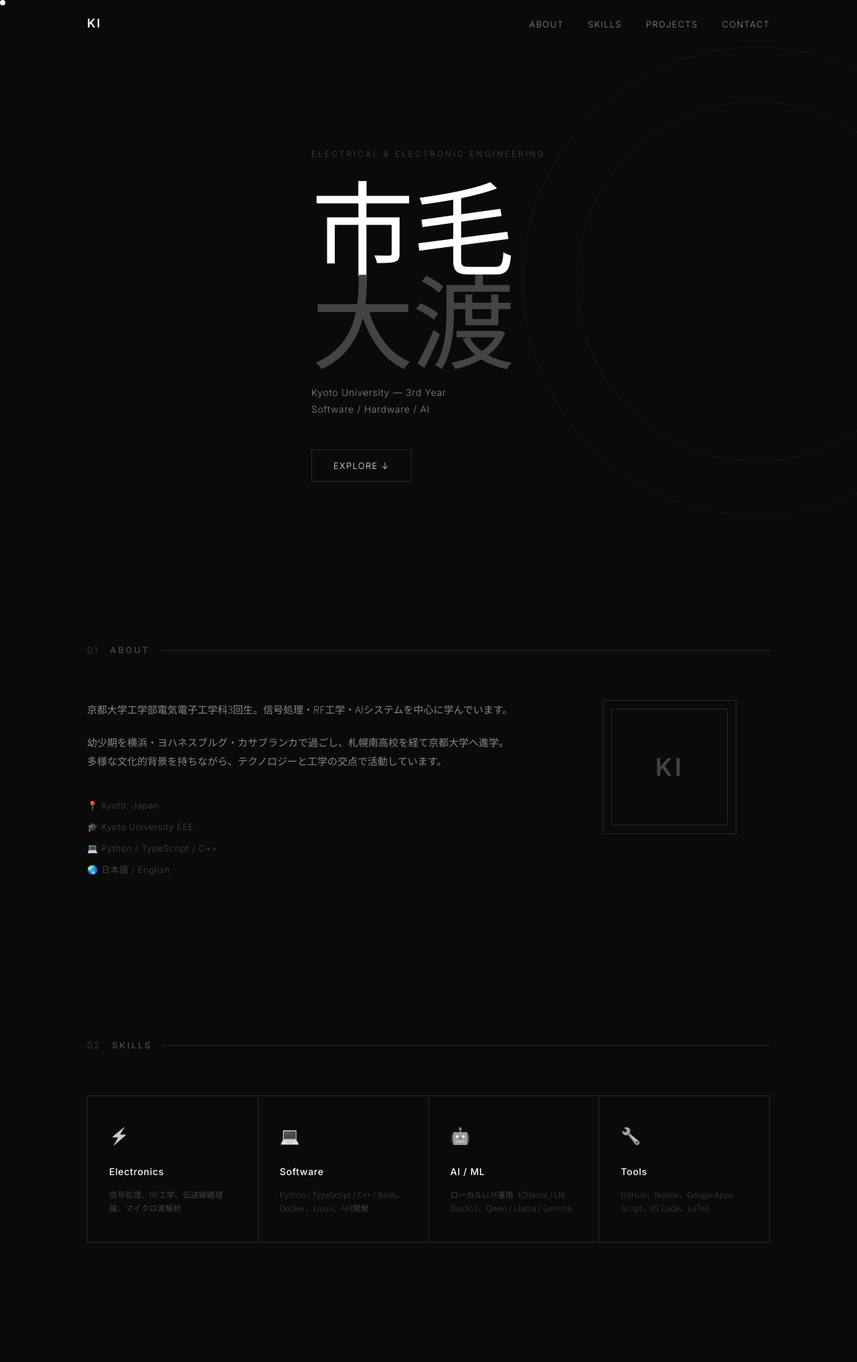
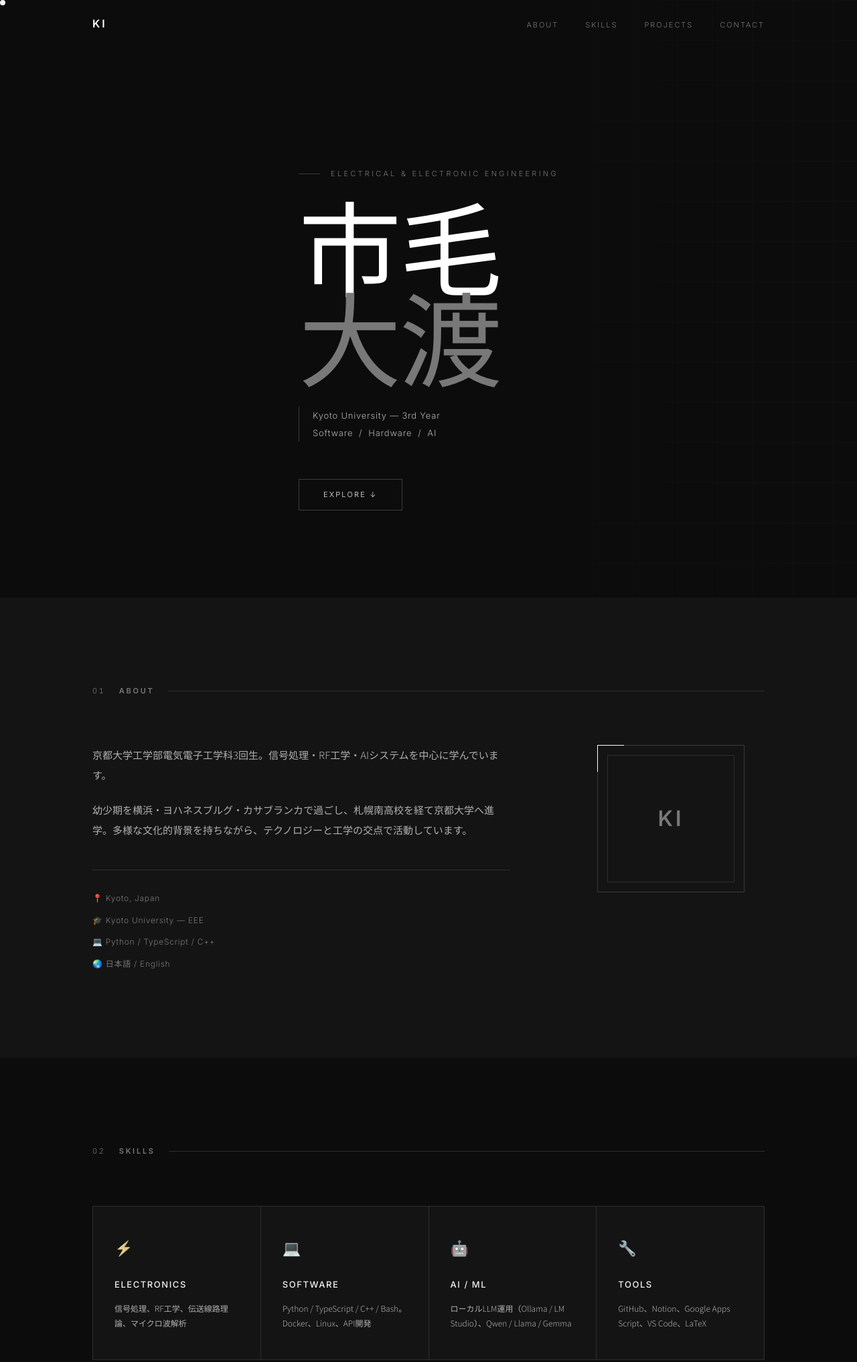
Before and after one commit to KAIN18915/KAIN18915.github.io, a plain HTML site: page index.html in a window 1280 px wide. Shown: the top 2033 px of the page at 67% size. Drawn offline with Linux system fonts and the light colour scheme.

Commit message:
Improve contrast, typography hierarchy, and visual polish

```diff
--- a/index.html
+++ b/index.html
@@ -3,9 +3,9 @@
 <head>
   <meta charset="UTF-8">
   <meta name="viewport" content="width=device-width, initial-scale=1.0">
-  <title>市毛大渡 — Portfolio</title>
+  <title>市毛大渡 &mdash; Portfolio</title>
   <link rel="stylesheet" href="style.css">
-  <link href="https://fonts.googleapis.com/css2?family=Inter:wght@300;400;500;600&family=Noto+Sans+JP:wght@300;400;500&display=swap" rel="stylesheet">
+  <link href="https://fonts.googleapis.com/css2?family=Inter:wght@200;300;400;500;600&family=Noto+Sans+JP:wght@200;300;400;500&display=swap" rel="stylesheet">
 </head>
 <body>
   <div class="cursor"></div>
@@ -24,29 +24,35 @@
 
   <section id="hero">
     <div class="hero-inner">
-      <p class="hero-tag">Electrical & Electronic Engineering</p>
-      <h1>市毛<br><span>大渡</span></h1>
-      <p class="hero-sub">Kyoto University — 3rd Year<br>Software / Hardware / AI</p>
-      <a href="#about" class="btn">Explore ↓</a>
+      <p class="hero-tag">Electrical &amp; Electronic Engineering</p>
+      <h1>
+        市毛
+        <span class="name-sub">大渡</span>
+      </h1>
+      <p class="hero-sub">
+        Kyoto University &mdash; 3rd Year<br>
+        Software &nbsp;/&nbsp; Hardware &nbsp;/&nbsp; AI
+      </p>
+      <a href="#about" class="btn">Explore &darr;</a>
     </div>
     <div class="hero-deco"></div>
   </section>
 
   <section id="about">
     <div class="section-inner">
-      <h2 class="section-title"><span>01</span> About</h2>
+      <h2 class="section-title"><span class="num">01</span> About</h2>
       <div class="about-grid">
-        <div class="about-text">
+        <div class="about-text fade-up">
           <p>京都大学工学部電気電子工学科3回生。信号処理・RF工学・AIシステムを中心に学んでいます。</p>
           <p>幼少期を横浜・ヨハネスブルグ・カサブランカで過ごし、札幌南高校を経て京都大学へ進学。多様な文化的背景を持ちながら、テクノロジーと工学の交点で活動しています。</p>
           <ul class="about-facts">
             <li>📍 Kyoto, Japan</li>
-            <li>🎓 Kyoto University EEE</li>
+            <li>🎓 Kyoto University &mdash; EEE</li>
             <li>💻 Python / TypeScript / C++</li>
             <li>🌏 日本語 / English</li>
           </ul>
         </div>
-        <div class="about-visual">
+        <div class="about-visual fade-up">
           <div class="about-box">
             <div class="about-box-inner">
               <span>KI</span>
@@ -59,24 +65,24 @@
 
   <section id="skills">
     <div class="section-inner">
-      <h2 class="section-title"><span>02</span> Skills</h2>
+      <h2 class="section-title"><span class="num">02</span> Skills</h2>
       <div class="skills-grid">
-        <div class="skill-card">
+        <div class="skill-card fade-up">
           <div class="skill-icon">⚡</div>
           <h3>Electronics</h3>
           <p>信号処理、RF工学、伝送線路理論、マイクロ波解析</p>
         </div>
-        <div class="skill-card">
+        <div class="skill-card fade-up">
           <div class="skill-icon">💻</div>
           <h3>Software</h3>
           <p>Python / TypeScript / C++ / Bash。Docker、Linux、API開発</p>
         </div>
-        <div class="skill-card">
+        <div class="skill-card fade-up">
           <div class="skill-icon">🤖</div>
           <h3>AI / ML</h3>
           <p>ローカルLLM運用（Ollama / LM Studio）、Qwen / Llama / Gemma</p>
         </div>
-        <div class="skill-card">
+        <div class="skill-card fade-up">
           <div class="skill-icon">🔧</div>
           <h3>Tools</h3>
           <p>GitHub、Notion、Google Apps Script、VS Code、LaTeX</p>
@@ -87,9 +93,9 @@
 
   <section id="projects">
     <div class="section-inner">
-      <h2 class="section-title"><span>03</span> Projects</h2>
+      <h2 class="section-title"><span class="num">03</span> Projects</h2>
       <div class="projects-list">
-        <div class="project-item">
+        <div class="project-item fade-up">
           <div class="project-num">001</div>
           <div class="project-info">
             <h3>Local LLM Server</h3>
@@ -99,7 +105,7 @@
             <span>Python</span><span>Docker</span><span>AI</span>
           </div>
         </div>
-        <div class="project-item">
+        <div class="project-item fade-up">
           <div class="project-num">002</div>
           <div class="project-info">
             <h3>Automation Workflows</h3>
@@ -109,7 +115,7 @@
             <span>GAS</span><span>Notion</span><span>TypeScript</span>
           </div>
         </div>
-        <div class="project-item">
+        <div class="project-item fade-up">
           <div class="project-num">003</div>
           <div class="project-info">
             <h3>Signal Analysis Tools</h3>
@@ -125,18 +131,20 @@
 
   <section id="contact">
     <div class="section-inner">
-      <h2 class="section-title"><span>04</span> Contact</h2>
-      <div class="contact-inner">
+      <h2 class="section-title"><span class="num">04</span> Contact</h2>
+      <div class="contact-inner fade-up">
+        <h3 class="contact-heading">Let's Connect</h3>
         <p class="contact-text">インターンシップや技術的なコラボレーションについてはお気軽にどうぞ。</p>
         <div class="contact-links">
-          <a href="https://github.com/KAIN18915" class="contact-btn" target="_blank">GitHub →</a>
+          <a href="https://github.com/KAIN18915" class="contact-btn" target="_blank" rel="noopener">GitHub &rarr;</a>
         </div>
       </div>
     </div>
   </section>
 
   <footer>
-    <p>© 2026 市毛大渡 — Built with GitHub Pages</p>
+    <span>&copy; 2026 市毛大渡</span>
+    <span>Built with GitHub Pages</span>
   </footer>
 
   <script src="script.js"></script>
--- a/script.js
+++ b/script.js
@@ -3,6 +3,11 @@ const cursor = document.querySelector('.cursor');
 document.addEventListener('mousemove', (e) => {
   cursor.style.left = e.clientX - 4 + 'px';
   cursor.style.top = e.clientY - 4 + 'px';
+});
+
+document.querySelectorAll('a, button, .skill-card, .project-item').forEach(el => {
+  el.addEventListener('mouseenter', () => cursor.classList.add('hovering'));
+  el.addEventListener('mouseleave', () => cursor.classList.remove('hovering'));
 });
 
 // Nav scroll effect
@@ -13,17 +18,14 @@ window.addEventListener('scroll', () => {
 
 // Fade-in on scroll
 const observer = new IntersectionObserver((entries) => {
-  entries.forEach(e => {
+  entries.forEach((e, i) => {
     if (e.isIntersecting) {
-      e.target.style.opacity = '1';
-      e.target.style.transform = 'translateY(0)';
+      setTimeout(() => {
+        e.target.classList.add('visible');
+      }, i * 100);
+      observer.unobserve(e.target);
     }
   });
-}, { threshold: 0.1 });
+}, { threshold: 0.12 });
 
-document.querySelectorAll('.skill-card, .project-item, .about-text').forEach(el => {
-  el.style.opacity = '0';
-  el.style.transform = 'translateY(20px)';
-  el.style.transition = 'opacity 0.6s ease, transform 0.6s ease';
-  observer.observe(el);
-});
+document.querySelectorAll('.fade-up').forEach(el => observer.observe(el));
--- a/style.css
+++ b/style.css
@@ -5,14 +5,16 @@
 }
 
 :root {
-  --bg: #0a0a0a;
-  --bg2: #111111;
-  --bg3: #1a1a1a;
-  --border: #2a2a2a;
-  --text: #e8e8e8;
-  --text-dim: #888888;
-  --text-dimmer: #444444;
+  --bg: #0c0c0c;
+  --bg2: #141414;
+  --bg3: #1c1c1c;
+  --border: #2e2e2e;
+  --border-light: #3a3a3a;
+  --text: #f0f0f0;
+  --text-dim: #b0b0b0;
+  --text-dimmer: #787878;
   --accent: #ffffff;
+  --accent-warm: #d4c5a9;
   --font-en: 'Inter', sans-serif;
   --font-ja: 'Noto Sans JP', sans-serif;
 }
@@ -40,8 +42,16 @@ body {
   top: 0; left: 0;
   pointer-events: none;
   z-index: 9999;
-  transition: transform 0.15s ease;
+  transition: transform 0.15s ease, width 0.2s ease, height 0.2s ease;
   mix-blend-mode: difference;
+}
+
+.cursor.hovering {
+  width: 20px;
+  height: 20px;
+  margin-left: -6px;
+  margin-top: -6px;
+  opacity: 0.5;
 }
 
 /* NAV */
@@ -50,50 +60,67 @@ nav {
   top: 0;
   width: 100%;
   z-index: 100;
-  padding: 20px 0;
+  padding: 22px 0;
   border-bottom: 1px solid transparent;
-  transition: border-color 0.3s, background 0.3s;
+  transition: border-color 0.4s, background 0.4s;
 }
 
 nav.scrolled {
-  background: rgba(10,10,10,0.95);
+  background: rgba(12,12,12,0.92);
   border-color: var(--border);
-  backdrop-filter: blur(10px);
+  backdrop-filter: blur(16px);
+  -webkit-backdrop-filter: blur(16px);
 }
 
 .nav-inner {
   max-width: 1100px;
   margin: 0 auto;
-  padding: 0 40px;
+  padding: 0 48px;
   display: flex;
   justify-content: space-between;
   align-items: center;
 }
 
 .nav-logo {
-  font-size: 18px;
+  font-size: 16px;
   font-weight: 600;
-  letter-spacing: 0.1em;
+  letter-spacing: 0.18em;
   color: var(--accent);
 }
 
 .nav-links {
   list-style: none;
   display: flex;
-  gap: 36px;
+  gap: 40px;
 }
 
 .nav-links a {
   text-decoration: none;
-  color: var(--text-dim);
-  font-size: 13px;
-  letter-spacing: 0.1em;
+  color: var(--text-dimmer);
+  font-size: 11px;
+  letter-spacing: 0.18em;
   text-transform: uppercase;
-  transition: color 0.2s;
+  transition: color 0.25s;
+  position: relative;
+}
+
+.nav-links a::after {
+  content: '';
+  position: absolute;
+  bottom: -3px;
+  left: 0;
+  width: 0;
+  height: 1px;
+  background: var(--accent);
+  transition: width 0.25s;
 }
 
 .nav-links a:hover {
   color: var(--accent);
+}
+
+.nav-links a:hover::after {
+  width: 100%;
 }
 
 /* HERO */
@@ -108,106 +135,123 @@ nav.scrolled {
 .hero-inner {
   max-width: 1100px;
   margin: 0 auto;
-  padding: 0 40px;
-  padding-top: 100px;
+  padding: 0 48px;
+  padding-top: 120px;
   position: relative;
   z-index: 2;
 }
 
 .hero-tag {
-  font-size: 12px;
-  letter-spacing: 0.25em;
+  font-size: 11px;
+  letter-spacing: 0.3em;
   text-transform: uppercase;
   color: var(--text-dimmer);
-  margin-bottom: 24px;
+  margin-bottom: 28px;
+  display: flex;
+  align-items: center;
+  gap: 16px;
+}
+
+.hero-tag::before {
+  content: '';
+  width: 32px;
+  height: 1px;
+  background: var(--border-light);
 }
 
 #hero h1 {
   font-family: var(--font-ja);
-  font-size: clamp(72px, 12vw, 160px);
-  font-weight: 300;
-  line-height: 0.9;
+  font-size: clamp(80px, 12vw, 168px);
+  font-weight: 200;
+  line-height: 0.88;
   letter-spacing: -0.02em;
   color: var(--accent);
-  margin-bottom: 32px;
+  margin-bottom: 40px;
 }
 
-#hero h1 span {
+#hero h1 .name-sub {
   display: block;
   color: var(--text-dimmer);
+  font-weight: 200;
 }
 
 .hero-sub {
-  font-size: 14px;
+  font-size: 13px;
   color: var(--text-dim);
-  line-height: 1.8;
-  margin-bottom: 48px;
-  letter-spacing: 0.05em;
+  line-height: 2;
+  margin-bottom: 56px;
+  letter-spacing: 0.06em;
+  border-left: 1px solid var(--border-light);
+  padding-left: 20px;
 }
 
 .btn {
-  display: inline-block;
-  padding: 12px 32px;
-  border: 1px solid var(--border);
+  display: inline-flex;
+  align-items: center;
+  gap: 10px;
+  padding: 13px 36px;
+  border: 1px solid var(--border-light);
   color: var(--text);
   text-decoration: none;
-  font-size: 13px;
-  letter-spacing: 0.1em;
+  font-size: 11px;
+  letter-spacing: 0.2em;
   text-transform: uppercase;
-  transition: background 0.2s, color 0.2s;
+  transition: background 0.25s, color 0.25s, border-color 0.25s;
 }
 
 .btn:hover {
   background: var(--accent);
   color: var(--bg);
+  border-color: var(--accent);
 }
 
+/* Hero grid lines deco */
 .hero-deco {
   position: absolute;
-  right: -200px;
-  top: 50%;
-  transform: translateY(-50%);
-  width: 700px;
-  height: 700px;
-  border: 1px solid var(--border);
-  border-radius: 50%;
+  right: 0;
+  top: 0;
+  width: 45%;
+  height: 100%;
+  background-image:
+    linear-gradient(var(--border) 1px, transparent 1px),
+    linear-gradient(90deg, var(--border) 1px, transparent 1px);
+  background-size: 60px 60px;
   opacity: 0.3;
   pointer-events: none;
-}
-
-.hero-deco::before {
-  content: '';
-  position: absolute;
-  inset: 80px;
-  border: 1px solid var(--border);
-  border-radius: 50%;
+  mask-image: linear-gradient(to left, rgba(0,0,0,0.6), transparent);
+  -webkit-mask-image: linear-gradient(to left, rgba(0,0,0,0.6), transparent);
 }
 
 /* SECTIONS */
 section {
-  padding: 120px 0;
+  padding: 130px 0;
+}
+
+section:nth-child(even) {
+  background: var(--bg2);
 }
 
 .section-inner {
   max-width: 1100px;
   margin: 0 auto;
-  padding: 0 40px;
+  padding: 0 48px;
 }
 
 .section-title {
-  font-size: 13px;
-  letter-spacing: 0.2em;
+  font-size: 11px;
+  letter-spacing: 0.25em;
   text-transform: uppercase;
   color: var(--text-dimmer);
-  margin-bottom: 64px;
+  margin-bottom: 72px;
   display: flex;
   align-items: center;
-  gap: 16px;
+  gap: 20px;
 }
 
-.section-title span {
+.section-title .num {
   color: var(--text-dimmer);
   font-weight: 300;
+  font-variant-numeric: tabular-nums;
 }
 
 .section-title::after {
@@ -220,8 +264,8 @@ section {
 /* ABOUT */
 .about-grid {
   display: grid;
-  grid-template-columns: 1fr 300px;
-  gap: 80px;
+  grid-template-columns: 1fr 280px;
+  gap: 100px;
   align-items: start;
 }
 
@@ -229,34 +273,41 @@ section {
   font-family: var(--font-ja);
   font-size: 15px;
   color: var(--text-dim);
-  margin-bottom: 20px;
+  margin-bottom: 22px;
   font-weight: 300;
-  line-height: 1.9;
+  line-height: 2;
 }
 
 .about-facts {
   list-style: none;
-  margin-top: 40px;
+  margin-top: 44px;
   display: flex;
   flex-direction: column;
-  gap: 10px;
+  gap: 12px;
+  border-top: 1px solid var(--border);
+  padding-top: 32px;
 }
 
 .about-facts li {
-  font-size: 13px;
+  font-size: 12px;
   color: var(--text-dimmer);
-  letter-spacing: 0.05em;
+  letter-spacing: 0.06em;
+  display: flex;
+  align-items: center;
+  gap: 10px;
 }
 
 .about-visual {
   display: flex;
   justify-content: center;
+  position: sticky;
+  top: 140px;
 }
 
 .about-box {
-  width: 200px;
-  height: 200px;
-  border: 1px solid var(--border);
+  width: 220px;
+  height: 220px;
+  border: 1px solid var(--border-light);
   display: flex;
   align-items: center;
   justify-content: center;
@@ -266,15 +317,26 @@ section {
 .about-box::before {
   content: '';
   position: absolute;
-  inset: 12px;
+  inset: 14px;
   border: 1px solid var(--border);
 }
 
+.about-box::after {
+  content: '';
+  position: absolute;
+  width: 40px;
+  height: 40px;
+  border-top: 1px solid var(--accent);
+  border-left: 1px solid var(--accent);
+  top: -1px;
+  left: -1px;
+}
+
 .about-box-inner span {
-  font-size: 36px;
+  font-size: 32px;
   font-weight: 600;
   color: var(--text-dimmer);
-  letter-spacing: 0.1em;
+  letter-spacing: 0.12em;
 }
 
 /* SKILLS */
@@ -287,51 +349,67 @@ section {
 }
 
 .skill-card {
-  background: var(--bg);
-  padding: 40px 32px;
-  transition: background 0.2s;
+  background: var(--bg2);
+  padding: 44px 32px;
+  transition: background 0.25s;
+  position: relative;
+  overflow: hidden;
+}
+
+.skill-card::before {
+  content: '';
+  position: absolute;
+  bottom: 0; left: 0;
+  width: 0;
+  height: 1px;
+  background: var(--accent);
+  transition: width 0.4s ease;
 }
 
 .skill-card:hover {
   background: var(--bg3);
 }
 
+.skill-card:hover::before {
+  width: 100%;
+}
+
 .skill-icon {
-  font-size: 24px;
-  margin-bottom: 20px;
-  filter: grayscale(1);
+  font-size: 22px;
+  margin-bottom: 24px;
+  filter: grayscale(0.6);
 }
 
 .skill-card h3 {
-  font-size: 14px;
+  font-size: 13px;
   font-weight: 500;
-  letter-spacing: 0.05em;
-  margin-bottom: 12px;
-  color: var(--accent);
+  letter-spacing: 0.12em;
+  text-transform: uppercase;
+  margin-bottom: 14px;
+  color: var(--text);
 }
 
 .skill-card p {
   font-family: var(--font-ja);
   font-size: 12px;
-  color: var(--text-dimmer);
-  line-height: 1.7;
+  color: var(--text-dim);
+  line-height: 1.8;
 }
 
 /* PROJECTS */
 .projects-list {
   display: flex;
   flex-direction: column;
-  gap: 0;
 }
 
 .project-item {
   display: grid;
-  grid-template-columns: 80px 1fr auto;
-  gap: 40px;
+  grid-template-columns: 72px 1fr auto;
+  gap: 48px;
   align-items: center;
-  padding: 40px 0;
+  padding: 44px 0;
   border-bottom: 1px solid var(--border);
-  transition: background 0.2s;
+  transition: padding-left 0.3s ease;
   cursor: default;
 }
 
@@ -340,29 +418,35 @@ section {
 }
 
 .project-item:hover {
-  padding-left: 20px;
+  padding-left: 16px;
 }
 
 .project-num {
-  font-size: 11px;
+  font-size: 10px;
   color: var(--text-dimmer);
-  letter-spacing: 0.1em;
-  font-weight: 500;
+  letter-spacing: 0.15em;
+  font-weight: 400;
+  font-variant-numeric: tabular-nums;
 }
 
 .project-info h3 {
-  font-size: 18px;
-  font-weight: 400;
+  font-size: 20px;
+  font-weight: 300;
+  color: var(--text);
+  margin-bottom: 10px;
+  letter-spacing: 0.02em;
+  transition: color 0.2s;
+}
+
+.project-item:hover .project-info h3 {
   color: var(--accent);
-  margin-bottom: 8px;
-  letter-spacing: 0.02em;
 }
 
 .project-info p {
   font-family: var(--font-ja);
   font-size: 13px;
-  color: var(--text-dimmer);
-  line-height: 1.7;
+  color: var(--text-dim);
+  line-height: 1.8;
 }
 
 .project-tags {
@@ -374,11 +458,17 @@ section {
 
 .project-tags span {
   font-size: 10px;
-  letter-spacing: 0.1em;
+  letter-spacing: 0.12em;
   text-transform: uppercase;
-  padding: 4px 10px;
+  padding: 5px 12px;
   border: 1px solid var(--border);
-  color: var(--text-dimmer);
+  color: var(--text-dim);
+  transition: border-color 0.2s, color 0.2s;
+}
+
+.project-item:hover .project-tags span {
+  border-color: var(--border-light);
+  color: var(--text);
 }
 
 /* CONTACT */
@@ -388,72 +478,91 @@ section {
 
 .contact-inner {
   text-align: center;
-  padding: 60px 0;
+  padding: 80px 0 40px;
+}
+
+.contact-heading {
+  font-size: clamp(36px, 5vw, 64px);
+  font-weight: 200;
+  color: var(--text);
+  margin-bottom: 20px;
+  letter-spacing: -0.01em;
 }
 
 .contact-text {
   font-family: var(--font-ja);
-  font-size: 15px;
+  font-size: 14px;
   color: var(--text-dim);
-  margin-bottom: 40px;
+  margin-bottom: 48px;
   font-weight: 300;
+  line-height: 1.9;
 }
 
 .contact-links {
   display: flex;
-  gap: 20px;
+  gap: 16px;
   justify-content: center;
 }
 
 .contact-btn {
-  display: inline-block;
-  padding: 14px 40px;
-  border: 1px solid var(--accent);
-  color: var(--accent);
+  display: inline-flex;
+  align-items: center;
+  gap: 8px;
+  padding: 14px 44px;
+  border: 1px solid var(--border-light);
+  color: var(--text);
   text-decoration: none;
-  font-size: 13px;
-  letter-spacing: 0.15em;
+  font-size: 11px;
+  letter-spacing: 0.2em;
   text-transform: uppercase;
-  transition: background 0.2s, color 0.2s;
+  transition: background 0.25s, color 0.25s, border-color 0.25s;
 }
 
 .contact-btn:hover {
   background: var(--accent);
   color: var(--bg);
+  border-color: var(--accent);
 }
 
 /* FOOTER */
 footer {
-  padding: 40px;
-  text-align: center;
+  padding: 36px 48px;
+  display: flex;
+  justify-content: space-between;
+  align-items: center;
   font-size: 11px;
   color: var(--text-dimmer);
-  letter-spacing: 0.1em;
+  letter-spacing: 0.12em;
   border-top: 1px solid var(--border);
+}
+
+/* FADE-IN */
+.fade-up {
+  opacity: 0;
+  transform: translateY(28px);
+  transition: opacity 0.7s ease, transform 0.7s ease;
+}
+
+.fade-up.visible {
+  opacity: 1;
+  transform: translateY(0);
 }
 
 /* RESPONSIVE */
 @media (max-width: 900px) {
-  .about-grid {
-    grid-template-columns: 1fr;
-  }
+  .about-grid { grid-template-columns: 1fr; }
   .about-visual { display: none; }
-  .skills-grid {
-    grid-template-columns: repeat(2, 1fr);
-  }
-  .project-item {
-    grid-template-columns: 60px 1fr;
-  }
+  .skills-grid { grid-template-columns: repeat(2, 1fr); }
+  .project-item { grid-template-columns: 56px 1fr; }
   .project-tags { display: none; }
+  .nav-inner, .section-inner, .hero-inner { padding-left: 28px; padding-right: 28px; }
+  footer { padding: 28px; }
 }
 
 @media (max-width: 600px) {
   .nav-links { display: none; }
-  .skills-grid {
-    grid-template-columns: 1fr;
-  }
-  #hero h1 { font-size: 60px; }
+  .skills-grid { grid-template-columns: 1fr; }
+  #hero h1 { font-size: 64px; }
   .hero-deco { display: none; }
-  .section-inner { padding: 0 24px; }
-  section { padding: 80px 0; }
+  section { padding: 90px 0; }
 }
```
